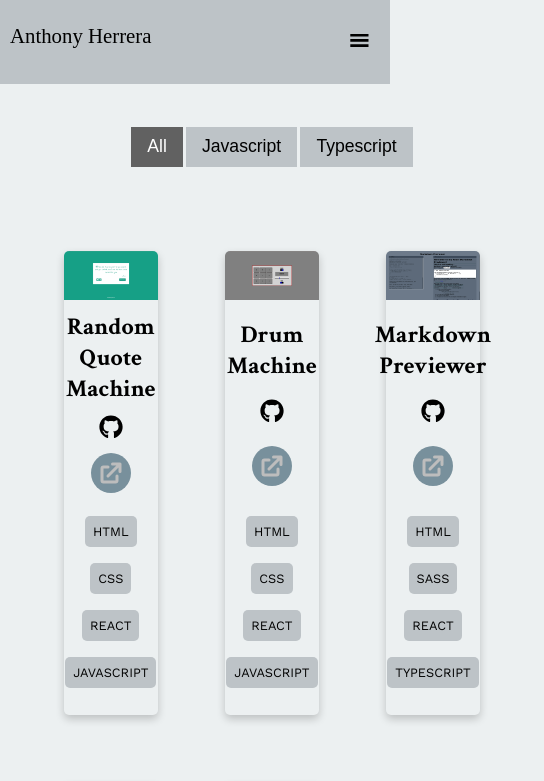
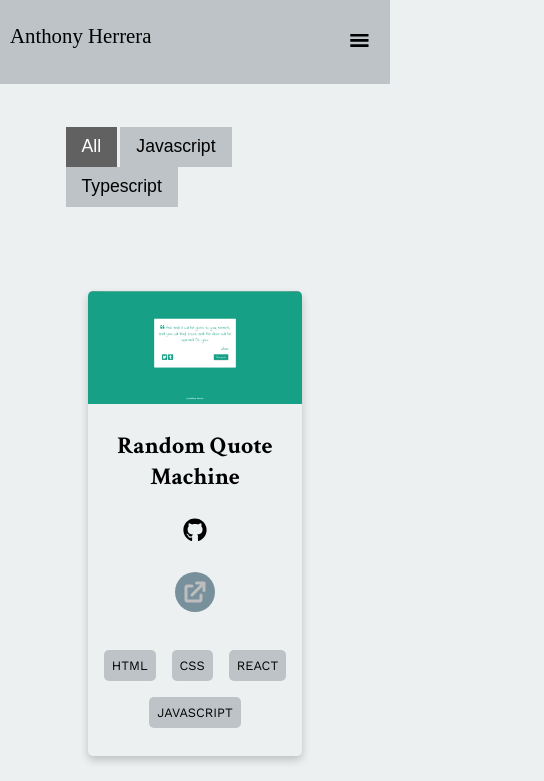
Before and after one commit to anthoHerrera/portfolio, a React app: page /projects in a window 390 px wide. Shown: the top 781 px of the page, 544 px wide, since content can reach past the window. Built offline with nearby package versions, Linux system fonts and the light colour scheme.

Commit message:
add responsive project and about pages

```diff
--- a/src/css/About.scss
+++ b/src/css/About.scss
@@ -47,7 +47,7 @@
             font-size: 2.3rem;
             font-family: "Crimson Text", serif;
         }
-        .test {
+        .tech__contain {
             display: grid;
             grid-template-columns: 1fr 1fr;
             justify-content: center;
@@ -67,10 +67,57 @@
                     .percent {
                         background-color: #424242;
                         min-height: 30px;
-
                     }
                 }
             }
         }
     }
 }
+@media screen and (max-width: 800px) {
+    .about__container {
+        .me__container {
+        }
+
+        .skills__container {
+            h1 {
+            }
+            .skill {
+                .bar {
+                    .percent {
+                    }
+                }
+            }
+        }
+
+        .technologies__container {
+            h1 {
+                font-size: 2.3rem;
+                font-family: "Crimson Text", serif;
+            }
+            .tech__contain {
+                display: grid;
+                grid-template-columns: 1fr;
+                justify-content: center;
+                align-items: center;
+                .tech {
+                    padding: 1rem;
+                    img {
+                        width: 13%;
+                        display: block;
+                        margin: 0px auto;
+                    }
+                    .bar {
+                        margin: 1rem 0px;
+                        background-color: #bdbdbd;
+                        width: 100%;
+                        min-height: 30px;
+                        .percent {
+                            background-color: #424242;
+                            min-height: 30px;
+                        }
+                    }
+                }
+            }
+        }
+    }
+}
--- a/src/css/Projects.scss
+++ b/src/css/Projects.scss
@@ -20,10 +20,8 @@
             background-color: #bdc3c7;
 
             &:hover {
-                background-color: #9E9E9E;
+                background-color: #9e9e9e;
             }
-
-
         }
         .btn.active {
             background-color: #616161;
@@ -108,3 +106,100 @@
         }
     }
 }
+@media screen and (max-width: 800px) {
+    .projects__container {
+
+
+        .filter {
+
+
+            .btn {
+
+
+                &:hover {
+
+                }
+            }
+            .btn.active {
+
+            }
+        }
+
+        .projects {
+            display: grid;
+            grid-template-columns: 1.5fr;
+            column-gap: 8vh;
+            row-gap: 8vh;
+            justify-content: center;
+            align-items: center;
+            margin: 10vh auto;
+
+            .project__container {
+                background-color: #ecf0f1;
+                width: 55vw;
+                min-height: 55vh;
+                box-shadow: 0 4px 8px 0 rgba(0, 0, 0, 0.2);
+                border-radius: 5px;
+                transition: 0.3s;
+                display: flex;
+                flex-direction: column;
+                justify-content: space-between;
+                align-items: center;
+                text-align: center;
+
+                img {
+                    width: 100%;
+                    display: block;
+                    margin: 0px auto;
+                    border-radius: 5px 5px 0 0;
+                }
+
+                .name__project {
+                    font-size: 1.5rem;
+                    font-family: "Crimson Text", serif;
+                }
+
+                a {
+                    .icon__repo {
+                        font-size: 1.5rem;
+                        color: black;
+                    }
+                }
+
+                a {
+                    .icon__project {
+                        font-size: 2.5rem;
+                        color: #bdbdbd;
+                        background-color: #78909c;
+                        border-radius: 50%;
+                        padding: 5px;
+
+                        &:hover {
+                            color: #eeeeee;
+                            background-color: #bdbdbd;
+                        }
+                    }
+                }
+
+                .labels {
+                    display: flex;
+                    flex-wrap: wrap;
+                    justify-content: center;
+                    align-items: center;
+                    margin-bottom: 1.2rem;
+                    .label__project {
+                        font-family: "Work Sans", sans-serif;
+                        font-size: 0.8rem;
+                        background-color: #bdc3c7;
+                        margin: 0.5rem;
+                        padding: 0.5rem;
+                        border-radius: 5px;
+                    }
+                }
+                &:hover {
+                    box-shadow: 0 8px 16px 0 rgba(0, 0, 0, 0.2);
+                }
+            }
+        }
+    }
+}
--- a/src/pages/About.tsx
+++ b/src/pages/About.tsx
@@ -42,7 +42,7 @@ const technologies = [
     },
     {
         text: "SASS",
-        percent: 45,
+        percent: 40,
         url: "https://cdn3.iconfinder.com/data/icons/logos-and-brands-adobe/512/288_Sass-512.png",
     },
     {
@@ -112,7 +112,7 @@ function About() {
                 <div className="technologies__container">
                     <h1>Technologies</h1>
                     <hr />
-                    <section className="test">
+                    <section className="tech__contain">
                         {technologies.map((tech, idx) => (
                             <Technology
                                 key={idx}
```
